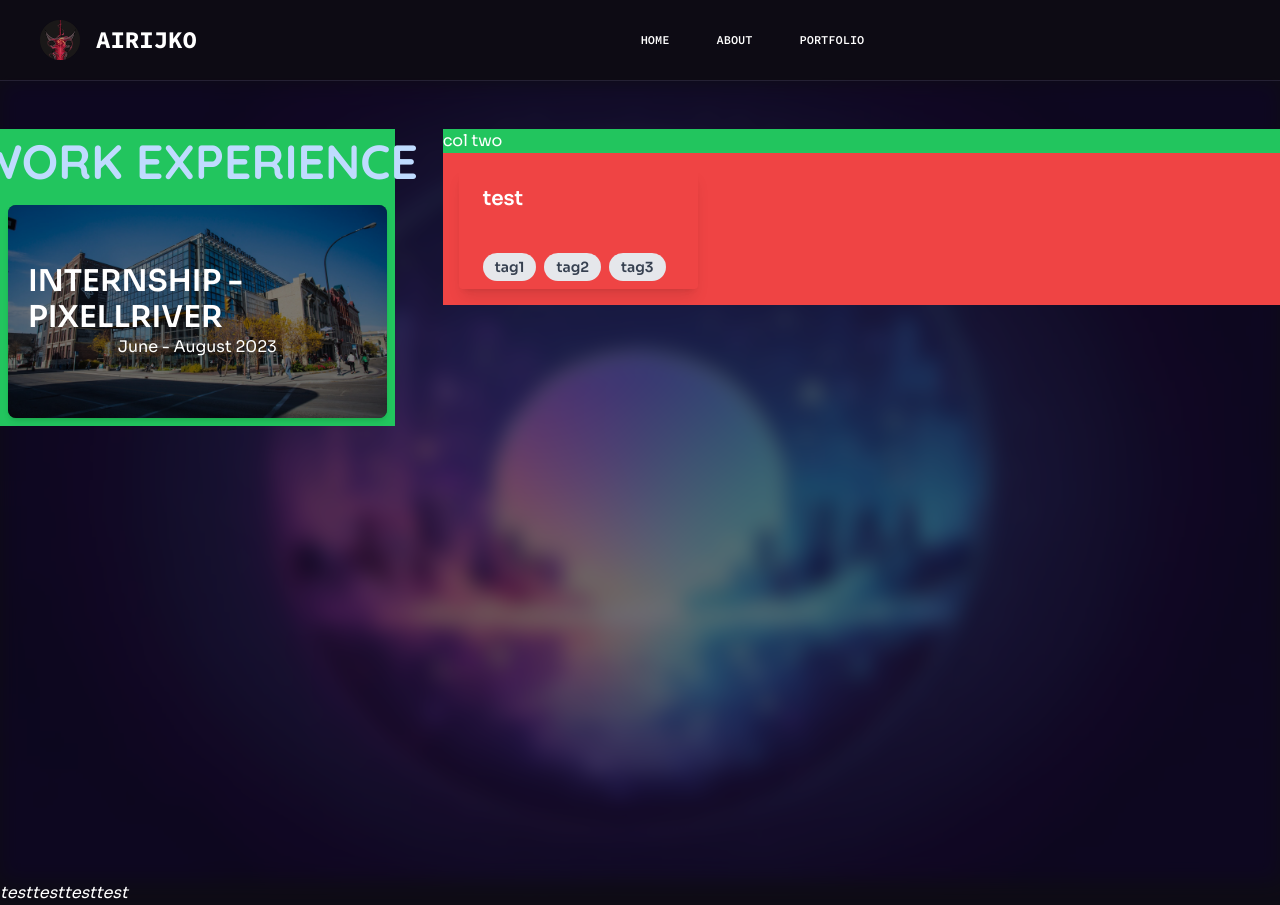
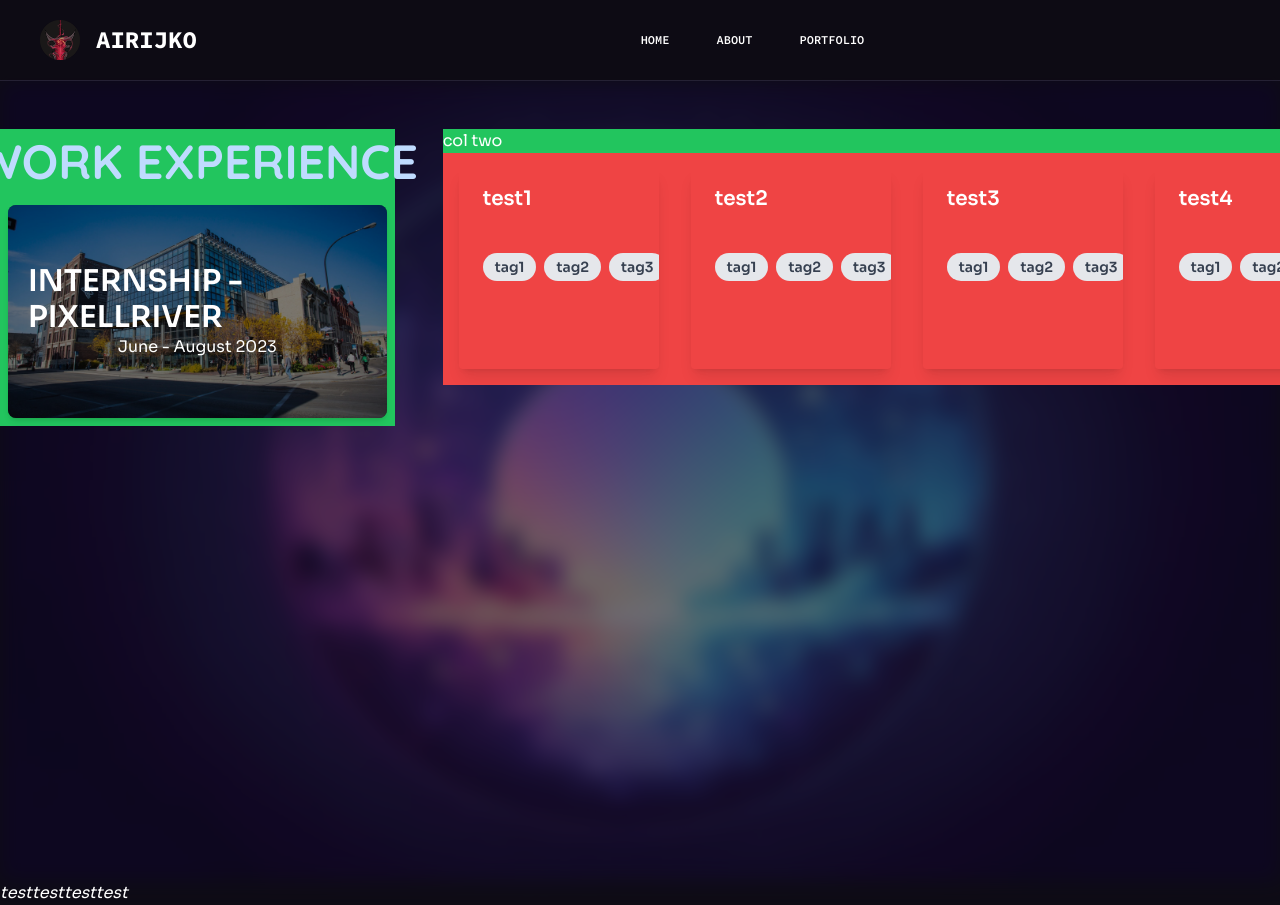
Before and after one commit to Airijko/Portfolio-WIP, a React (Create React App) app: page /Portfolio in a window 1280 px wide. Built offline with nearby package versions, Linux system fonts and the light colour scheme.

Commit message:
Cards adjusted to squares

```diff
--- a/src/Components/Card2.jsx
+++ b/src/Components/Card2.jsx
@@ -2,7 +2,7 @@ import React from "react";
 
 const Card2 = ({ title, tag }) => {
   return (
-    <div className="max-w-sm rounded overflow-hidden shadow-lg m-4">
+    <div className="w-[200px] h-[200px] rounded overflow-hidden shadow-lg m-4 flex-shrink-0">
       <div className="px-6 py-4">
         <h1 className="font-bold text-xl mb-2">{title}</h1>
       </div>
--- a/src/Pages/Portfolio.jsx
+++ b/src/Pages/Portfolio.jsx
@@ -29,8 +29,11 @@ const Portfolio = () => {
         </div>
         <div className="flex flex-col col-span-2">
           <div className="bg-green-500 w-full"> col two</div>
-          <div className="flex flex-row bg-red-500 w-full gap-4 overflow-x-auto whitespace-nowrap">
-            <Card2 title="test" tag={["tag1", "tag2", "tag3"]} />
+          <div className="flex flex-row bg-red-500 w-full overflow-x-auto whitespace-nowrap">
+            <Card2 title="test1" tag={["tag1", "tag2", "tag3"]} />
+            <Card2 title="test2" tag={["tag1", "tag2", "tag3"]} />
+            <Card2 title="test3" tag={["tag1", "tag2", "tag3"]} />
+            <Card2 title="test4" tag={["tag1", "tag2", "tag3"]} />
           </div>
         </div>
       </div>
```
